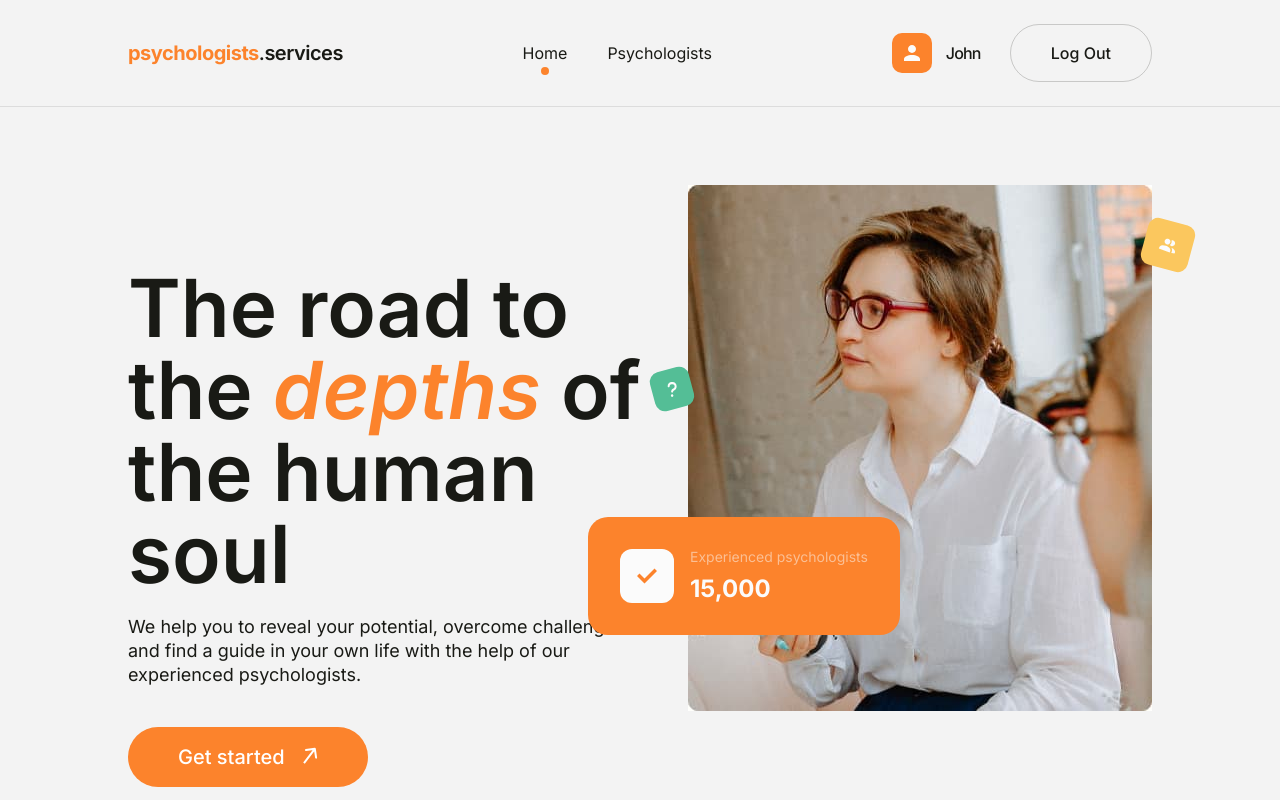
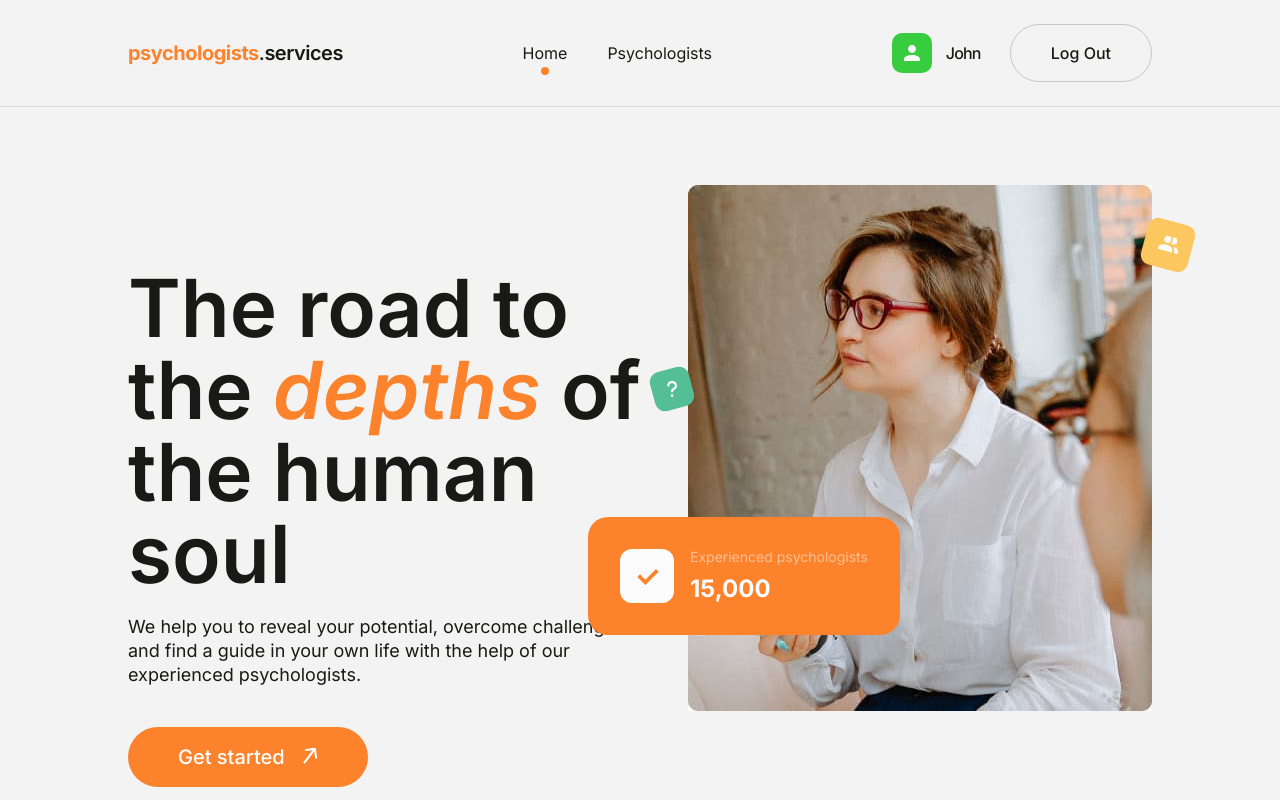
Before and after one commit to grizeus/psychologists-services, a React (Vite) app: page / in a window 1280 px wide. Shown: the top 800 px of the page. Built offline with nearby package versions, Linux system fonts and the light colour scheme.

Commit message:
fix svg imports from sprite (#7)

```diff
--- a/src/components/HeroButton.jsx
+++ b/src/components/HeroButton.jsx
@@ -1,7 +1,6 @@
 import { NavLink } from "react-router-dom";
-
+import sprite from "src/assets/icons/sprite.svg";
 const HeroButton = () => {
-  const sprite = import.meta.env.BASE_URL + "src/assets/icons/sprite.svg";
   return (
     <NavLink className="bg-sun flex items-baseline gap-4.5 rounded-[30px] px-12.5 py-4.5 text-xl leading-6 font-medium text-white">
       Get started
--- a/src/components/PsychologistsCard.jsx
+++ b/src/components/PsychologistsCard.jsx
@@ -1,5 +1,5 @@
 import React from "react";
-
+import sprite from "src/assets/icons/sprite.svg";
 const PsychologistCard = ({ doctor }) => {
   return (
     <li className="bg-snow max-w-296 rounded-3xl p-6">
@@ -21,14 +21,28 @@ const PsychologistCard = ({ doctor }) => {
           </h2>
         </div>
         <div className="ml-auto inline-flex items-center justify-center gap-4 self-start text-base leading-6 font-medium">
-          <span className="border-r-waterloo/20 border-r pr-4">
-            Rating : {doctor.rating}
-          </span>
-          <div className="">
-            Price / 1 hour :{" "}
-            <span className="text-neon-green">{doctor.price_per_hour}$</span>
+          <div className="flex items-center gap-2">
+            <svg className="size-4 fill-current">
+              <use href={`${sprite}#icon-star`}></use>
+            </svg>
+            <span className="border-r-waterloo/20 border-r pr-4">
+              Rating : {doctor.rating}
+            </span>
           </div>
-          <button className="text-gray-500 hover:text-gray-700 focus:outline-none"></button>
+          <div className="flex items-center gap-7">
+            <p>
+              Price / 1 hour :{" "}
+              <span className="text-neon-green">{doctor.price_per_hour}$</span>
+            </p>
+            <button type="button" className="foxus:outline-none">
+              <svg
+                className="hover:fill-sun hover:stroke-sun fill-transparent stroke-current transition-colors duration-300 ease-in-out"
+                width={26}
+                height={26}>
+                <use href={`${sprite}#icon-outline-fav`}></use>
+              </svg>
+            </button>
+          </div>
         </div>
       </div>
 
--- a/src/components/UserBar.jsx
+++ b/src/components/UserBar.jsx
@@ -1,5 +1,6 @@
+import sprite from "src/assets/icons/sprite.svg";
+
 const UserBar = () => {
-  // const sprite = import.meta.env.BASE_URL + "src/assets/icons/sprite.svg";
   const user = {
     displayName: "John",
     email: "john.doe@example.com",
@@ -11,10 +12,10 @@ const UserBar = () => {
   return (
     <div className="flex items-center justify-center gap-7">
       <div className="flex items-center justify-center gap-3.5">
-        <div className="bg-sun flex size-10 items-center justify-center rounded-[10px]">
-          <svg viewBox="0 0 24 24" className="fill-snow size-6">
-            <path d="M12 4C13.0609 4 14.0783 4.42143 14.8284 5.17157C15.5786 5.92172 16 6.93913 16 8C16 9.06087 15.5786 10.0783 14.8284 10.8284C14.0783 11.5786 13.0609 12 12 12C10.9391 12 9.92172 11.5786 9.17157 10.8284C8.42143 10.0783 8 9.06087 8 8C8 6.93913 8.42143 5.92172 9.17157 5.17157C9.92172 4.42143 10.9391 4 12 4ZM12 14C16.42 14 20 15.79 20 18V20H4V18C4 15.79 7.58 14 12 14Z" />
-          </svg>
+        <div className="bg-neon-green flex size-10 items-center justify-center rounded-[10px]">
+           <svg className="fill-snow size-6" >
+                      <use href={`${sprite}#icon-avatar`}></use>
+                    </svg>
         </div>
 
         <span className="inline-block w-9 overflow-hidden leading-tight font-medium tracking-tighter text-ellipsis whitespace-nowrap">
--- a/src/pages/Home.jsx
+++ b/src/pages/Home.jsx
@@ -1,8 +1,8 @@
 import HeroButton from "../components/HeroButton";
 import hero from "../assets/images/hero.jpg";
 import hero2x from "../assets/images/hero@2x.jpg";
+import sprite from "src/assets/icons/sprite.svg";
 const Home = () => {
-
   return (
     <div className="flex justify-between">
       <div className="flex flex-col items-start justify-center py-40">
@@ -23,16 +23,8 @@ const Home = () => {
         </picture>
         <div className="bg-sun absolute top-83 -left-25 flex gap-4 rounded-[20px] p-8">
           <div className="bg-snow rounded-xl p-3">
-            <svg
-              viewBox="0 0 30 30"
-              className="fill-sun"
-              height="30"
-              width="30">
-              <path
-                fillRule="evenodd"
-                clipRule="evenodd"
-                d="M7.5 12.5L5 15L12.5 22.5L25 10L22.5 7.5L12.5 17.5L7.5 12.5Z"
-              />
+            <svg className="fill-sun size-7.5">
+              <use href={`${sprite}#icon-check`}></use>
             </svg>
           </div>
           <div className="flex flex-col justify-between">
@@ -45,28 +37,13 @@ const Home = () => {
           </div>
         </div>
         <div className="absolute top-46 -left-9 flex size-10 -rotate-15 items-center justify-center rounded-[10px] bg-[#54BE96]">
-          <svg
-            width="10"
-            height="17"
-            viewBox="0 0 10 17"
-            className="fill-snow rotate-15">
-            <path d="M2.5 5.3125C2.5 4.14043 3.39687 3.1875 4.5 3.1875H5.5C6.60313 3.1875 7.5 4.14043 7.5 5.3125V5.43203C7.5 6.15586 7.15313 6.82988 6.58125 7.21836L5.2625 8.11817C4.8753 8.38268 4.5568 8.74625 4.33622 9.17554C4.11564 9.60483 4.00003 10.0861 4 10.5752V10.625C4 11.2127 4.44688 11.6875 5 11.6875C5.55312 11.6875 6 11.2127 6 10.625V10.5785C6 10.3063 6.13125 10.0539 6.34375 9.90781L7.6625 9.00801C8.80625 8.22442 9.5 6.87969 9.5 5.43203V5.3125C9.5 2.96504 7.70937 1.0625 5.5 1.0625H4.5C2.29063 1.0625 0.5 2.96504 0.5 5.3125C0.5 5.9002 0.946875 6.375 1.5 6.375C2.05313 6.375 2.5 5.9002 2.5 5.3125ZM5 15.9375C5.33152 15.9375 5.64946 15.7976 5.88388 15.5485C6.1183 15.2994 6.25 14.9616 6.25 14.6094C6.25 14.2571 6.1183 13.9193 5.88388 13.6703C5.64946 13.4212 5.33152 13.2813 5 13.2813C4.66848 13.2813 4.35054 13.4212 4.11612 13.6703C3.8817 13.9193 3.75 14.2571 3.75 14.6094C3.75 14.9616 3.8817 15.2994 4.11612 15.5485C4.35054 15.7976 4.66848 15.9375 5 15.9375Z" />
+          <svg className="fill-snow h-4 w-2.5 rotate-15">
+            <use href={`${sprite}#icon-question`}></use>
           </svg>
         </div>
         <div className="absolute top-9 -right-10 flex size-12 rotate-15 items-center justify-center rounded-[10px] bg-[#fbc75e]">
-          <svg
-            width="25"
-            height="25"
-            viewBox="0 0 25 25"
-            className="fill-snow -rotate-10">
-            <g clipPath="url(#clip0_42_1658)">
-              <path d="M14.8761 17.6007L14.4483 19.1973L3.27181 16.2026L3.69963 14.6059C3.69963 14.6059 4.55527 11.4126 10.1435 12.91C15.7318 14.4074 14.8761 17.6007 14.8761 17.6007ZM14.1142 9.26792C14.2622 8.7153 14.2431 8.13117 14.0592 7.58941C13.8753 7.04766 13.5349 6.5726 13.081 6.22431C12.6271 5.87603 12.0801 5.67016 11.5092 5.63274C10.9383 5.59532 10.3692 5.72803 9.87368 6.01409C9.37821 6.30015 8.97869 6.72672 8.72565 7.23984C8.47261 7.75295 8.3774 8.32959 8.45208 8.89681C8.52676 9.46404 8.76796 9.99638 9.14519 10.4265C9.52241 10.8567 10.0187 11.1653 10.5713 11.3134C11.3124 11.5119 12.102 11.408 12.7664 11.0244C13.4308 10.6408 13.9156 10.009 14.1142 9.26792ZM15.6839 14.3945C16.0729 14.9058 16.3451 15.4962 16.4814 16.124C16.6177 16.7518 16.6148 17.4019 16.4728 18.0285L16.045 19.6251L19.2383 20.4808L19.6661 18.8841C19.6661 18.8841 20.4426 15.9862 15.6839 14.3945ZM16.8586 7.00857C16.31 6.85828 15.7285 6.87856 15.1917 7.06674C15.4951 7.87424 15.5381 8.75644 15.3149 9.58966C15.0916 10.4229 14.6132 11.1653 13.9467 11.713C14.3176 12.1444 14.811 12.4526 15.3613 12.5968C16.1023 12.7954 16.8919 12.6914 17.5563 12.3078C18.2207 11.9242 18.7055 11.2924 18.9041 10.5514C19.1026 9.81033 18.9987 9.02076 18.6151 8.35635C18.2315 7.69195 17.5997 7.20713 16.8586 7.00857Z" />
-            </g>
-            <defs>
-              <clipPath id="clip0_42_1658">
-                <rect width="19.8356" height="19.8356" />
-              </clipPath>
-            </defs>
+          <svg className="fill-snow size-5 -rotate-15">
+            <use href={`${sprite}#icon-avatars`}></use>
           </svg>
         </div>
       </div>
```
Also changed, not shown: src/assets/icons/sprite.svg.
